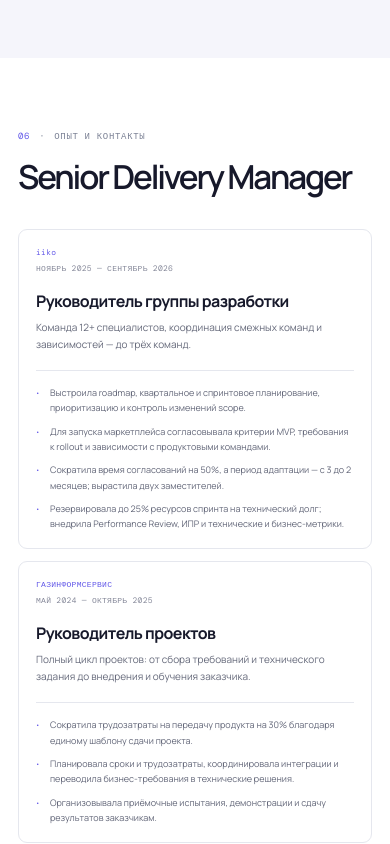
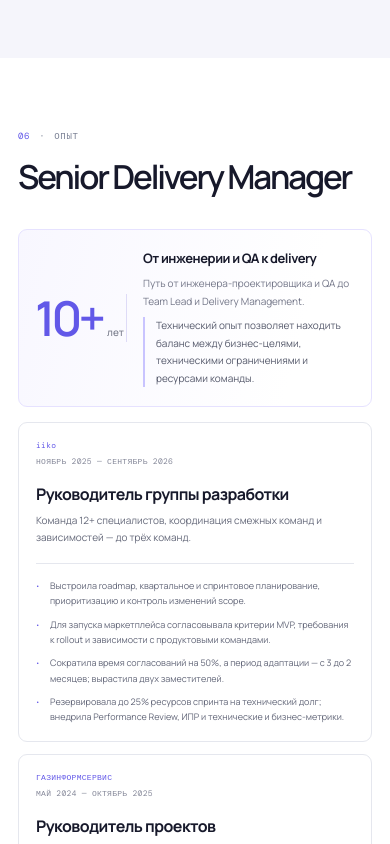
Before and after one commit to yulmianissa/portfolio, a React (Vite) app: page / in a window 390 px wide. Shown: the part 4600-5444 px from the top of the page. Built offline with nearby package versions, Linux system fonts and the light colour scheme.

Commit message:
Improve experience section layout
Separate experience and contact sections, move the career summary below the experience heading, and refine its visual presentation.

Co-authored-by: Copilot <223556219+Copilot@users.noreply.github.com>

```diff
--- a/src/App.tsx
+++ b/src/App.tsx
@@ -137,7 +137,8 @@ const navigation = [
   { href: '#results', label: 'Результаты' },
   { href: '#cases', label: 'Кейсы' },
   { href: '#skills', label: 'Компетенции' },
-  { href: '#experience', label: 'Опыт и контакты' },
+  { href: '#experience', label: 'Опыт' },
+  { href: '#contacts', label: 'Контакты' },
 ]
 
 function ArrowIcon() {
@@ -203,7 +204,7 @@ function App() {
                 ориентацию на бизнес-результат.
               </p>
               <div className="hero-actions">
-                <a className="button button-outline" href="#experience">
+                <a className="button button-outline" href="#contacts">
                   Связаться <ArrowIcon />
                 </a>
               </div>
@@ -380,8 +381,22 @@ function App() {
         <section className="experience section-shell" id="experience">
           <div className="section-title-row">
             <div>
-              <SectionLabel number="06">ОПЫТ И КОНТАКТЫ</SectionLabel>
+              <SectionLabel number="06">ОПЫТ</SectionLabel>
               <h2>Senior Delivery Manager</h2>
+            </div>
+          </div>
+          <div className="experience-contact">
+            <span className="experience-years">10+ <span>лет</span></span>
+            <div className="experience-summary">
+              <h3>От инженерии и QA к delivery</h3>
+              <p>
+                Путь от инженера-проектировщика и QA до Team Lead и Delivery
+                Management.
+              </p>
+              <p className="experience-summary-context">
+                Технический опыт позволяет находить баланс между бизнес-целями,
+                техническими ограничениями и ресурсами команды.
+              </p>
             </div>
           </div>
           <div className="experience-history">
@@ -462,16 +477,16 @@ function App() {
               ))}
             </div>
           </div>
-          <div className="experience-contact">
-            <div className="experience-summary">
-              <span className="experience-years">10+ <span>лет</span></span>
-              <h3>От инженерии и QA к delivery</h3>
-              <p>
-                Путь от инженера-проектировщика и QA до Team Lead и Delivery
-                Management. Технический бэкграунд помогает учитывать риски,
-                инциденты и возможности команды при принятии решений.
-              </p>
+        </section>
+
+        <section className="contacts section-shell" id="contacts">
+          <div className="section-title-row">
+            <div>
+              <SectionLabel number="07">КОНТАКТЫ</SectionLabel>
+              <h2>Senior Delivery Manager</h2>
             </div>
+          </div>
+          <div className="contacts-panel">
             <div className="contact-list">
               <a
                 className="contact-row"
--- a/src/styles.css
+++ b/src/styles.css
@@ -663,7 +663,7 @@ a:hover .arrow-icon {
 }
 
 .experience {
-  padding-block: 99px 106px;
+  padding-block: 99px 38px;
 }
 
 .experience .section-title-row {
@@ -842,42 +842,74 @@ a:hover .arrow-icon {
 
 .experience-contact {
   display: grid;
-  grid-template-columns: 0.85fr 1.15fr;
-  gap: 9%;
-  padding: 25px 28px;
+  grid-template-columns: 170px minmax(0, 1fr);
+  align-items: center;
+  gap: 30px;
+  margin-bottom: 15px;
+  padding: 25px 30px;
+  border: 1px solid #e6e2ff;
+  border-radius: 9px;
+  background: linear-gradient(105deg, #f8f7ff 0%, #fff 78%);
+}
+
+.contacts {
+  padding-block: 0 106px;
+}
+
+.contacts .section-title-row {
+  margin-bottom: 24px;
+}
+
+.contacts-panel {
+  max-width: 760px;
+  padding: 24px;
   border: 1px solid var(--line);
   border-radius: 9px;
 }
 
 .experience-summary {
-  padding: 4px 0;
+  min-width: 0;
 }
 
 .experience-years {
+  display: flex;
+  align-items: baseline;
+  gap: 8px;
+  padding-right: 22px;
+  border-right: 1px solid #dedbf7;
   color: var(--accent);
-  font-size: 55px;
+  font-size: 60px;
   line-height: 1;
   font-weight: 600;
   letter-spacing: -0.08em;
 }
 
 .experience-years span {
-  font-size: 14px;
+  color: #777a8a;
+  font-size: 12px;
+  font-weight: 500;
   letter-spacing: 0;
 }
 
 .experience-summary h3 {
-  margin: 13px 0 9px;
-  font-size: 13px;
+  margin: 0 0 8px;
+  font-size: 16px;
   font-weight: 700;
+  letter-spacing: -0.035em;
 }
 
 .experience-summary p {
-  max-width: 360px;
   margin: 0;
   color: #737688;
-  font-size: 10px;
-  line-height: 1.8;
+  font-size: 11px;
+  line-height: 1.75;
+}
+
+.experience-summary .experience-summary-context {
+  margin-top: 7px;
+  padding-left: 11px;
+  border-left: 2px solid #c9c4ff;
+  color: #55596b;
 }
 
 .contact-list {
@@ -1172,13 +1204,39 @@ a:hover .arrow-icon {
   }
 
   .experience {
-    padding-block: 71px 77px;
+    padding-block: 71px 30px;
+  }
+
+  .contacts {
+    padding-bottom: 77px;
   }
 
   .experience-contact {
-    grid-template-columns: 1fr;
-    gap: 22px;
+    grid-template-columns: 92px minmax(0, 1fr);
+    gap: 16px;
     padding: 19px 16px;
+  }
+
+  .experience-years {
+    gap: 5px;
+    padding-right: 12px;
+    font-size: 42px;
+  }
+
+  .experience-years span {
+    font-size: 10px;
+  }
+
+  .experience-summary h3 {
+    font-size: 13px;
+  }
+
+  .experience-summary p {
+    font-size: 10px;
+  }
+
+  .contacts-panel {
+    padding: 18px 16px;
   }
 
   .experience-history {
```
